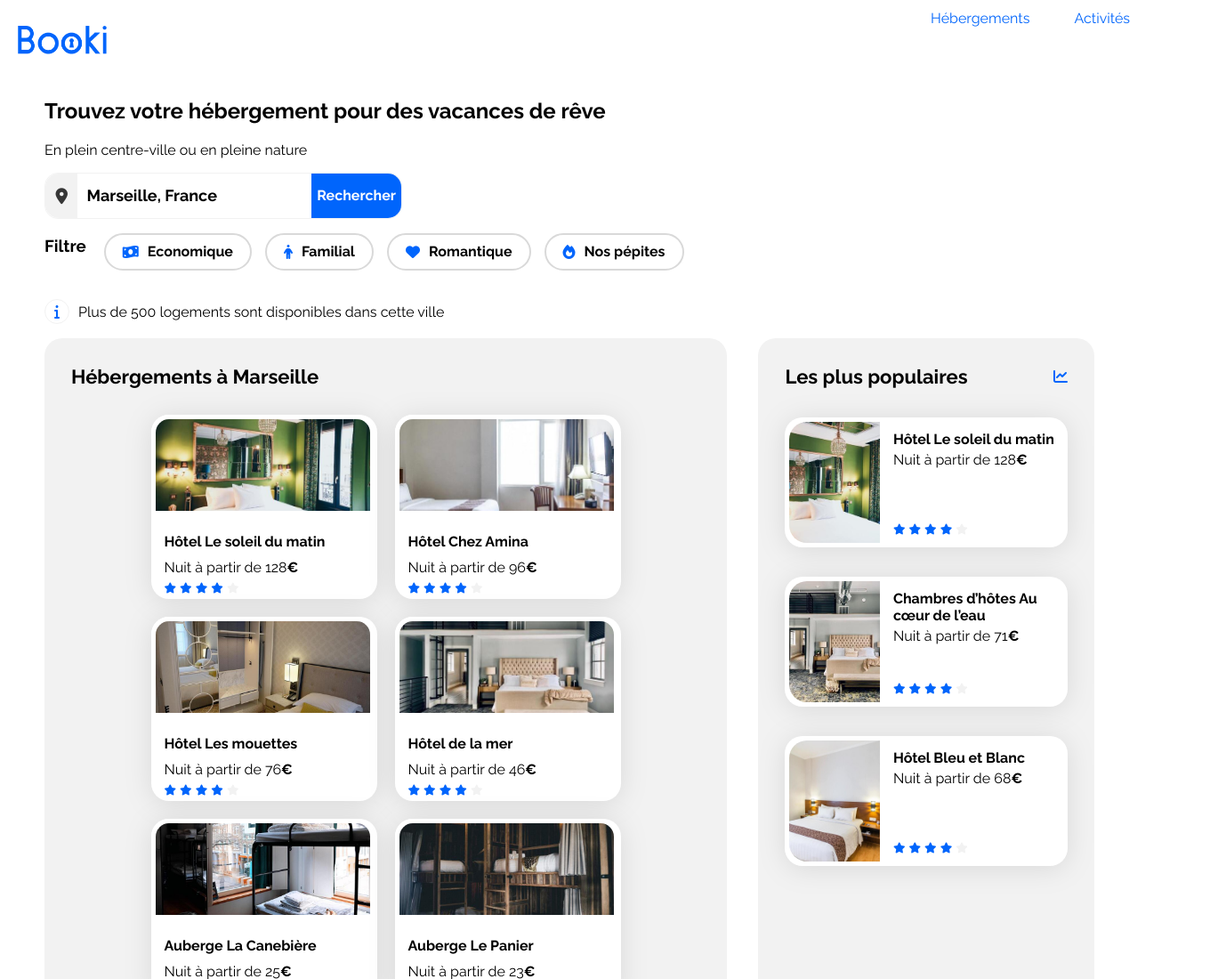
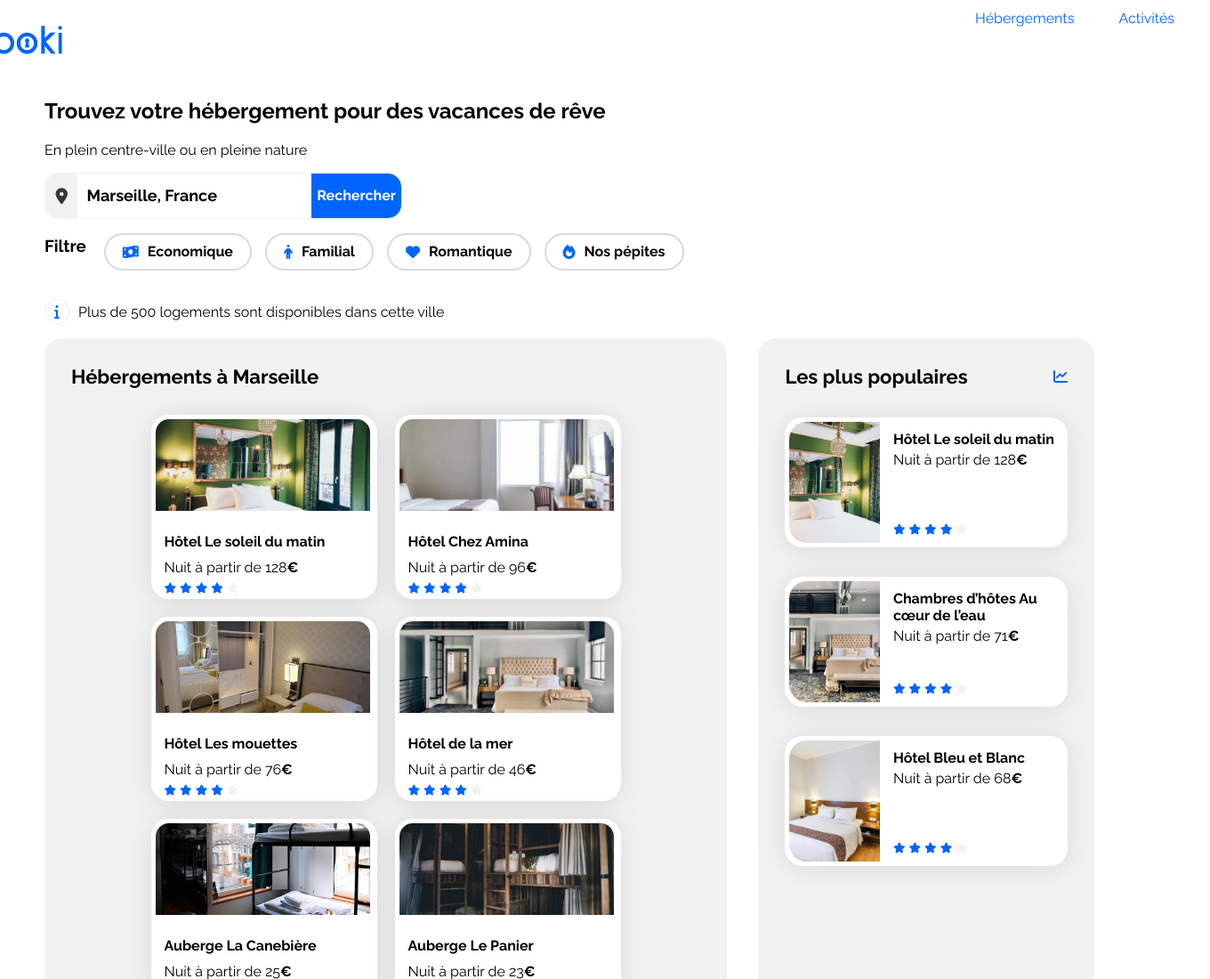
Before and after one commit to MTLP2/Oppenclassroom, a plain HTML site: page booki-starter-code-master/index.html in a window 1280 px wide. Shown: the top 1100 px of the page at 89% size, 1360 px wide, since content can reach past the window. Drawn offline with Linux system fonts and the light colour scheme.

Commit message:
Probleme navbar

```diff
--- a/booki-starter-code-master/css/style.css
+++ b/booki-starter-code-master/css/style.css
@@ -24,7 +24,7 @@ body {
 
 header{
     display: flex;
-    width: 100%;
+    width: 1440px;
     justify-content: center;
 }
 
@@ -158,7 +158,8 @@ nav{
     justify-content: space-between;
     flex: 1;
     height: 70px;
-    max-width: 1440px;
+    padding: 0 30px;
+    width: 100%;
     margin-bottom: 20px;
 
 }
```
